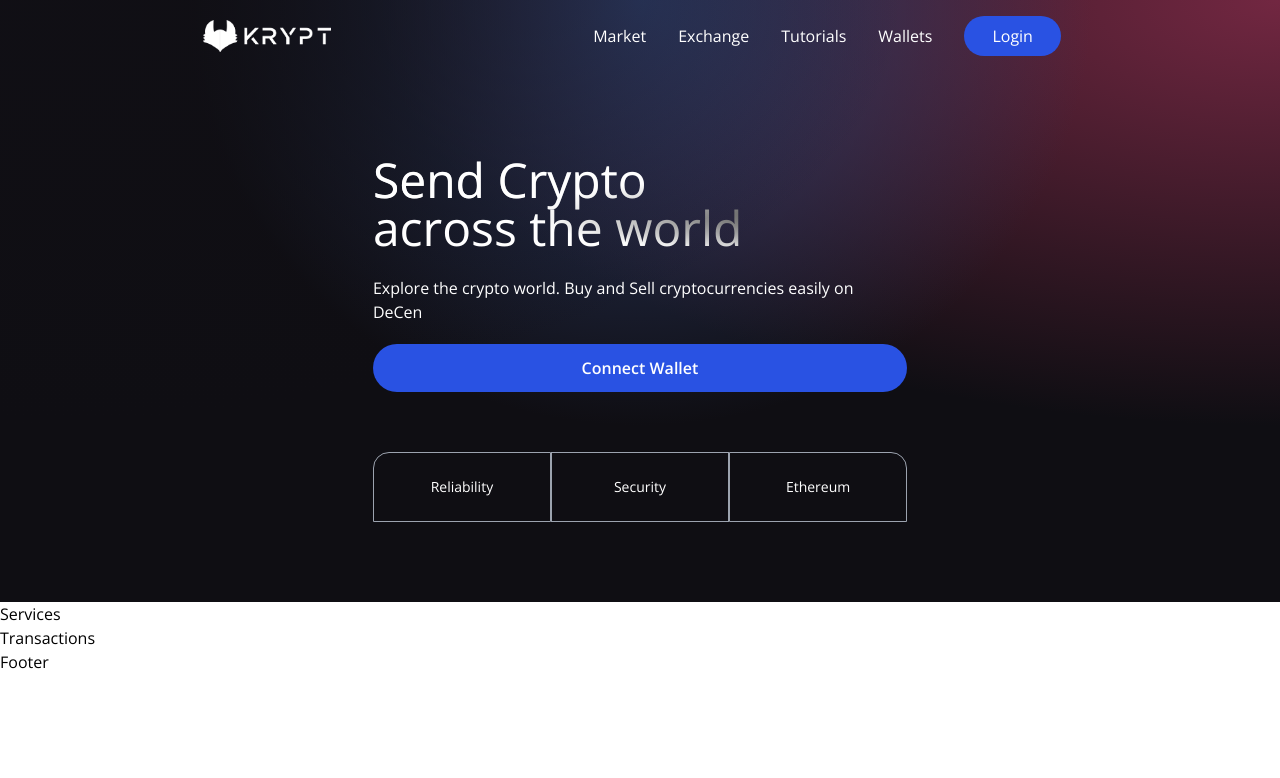
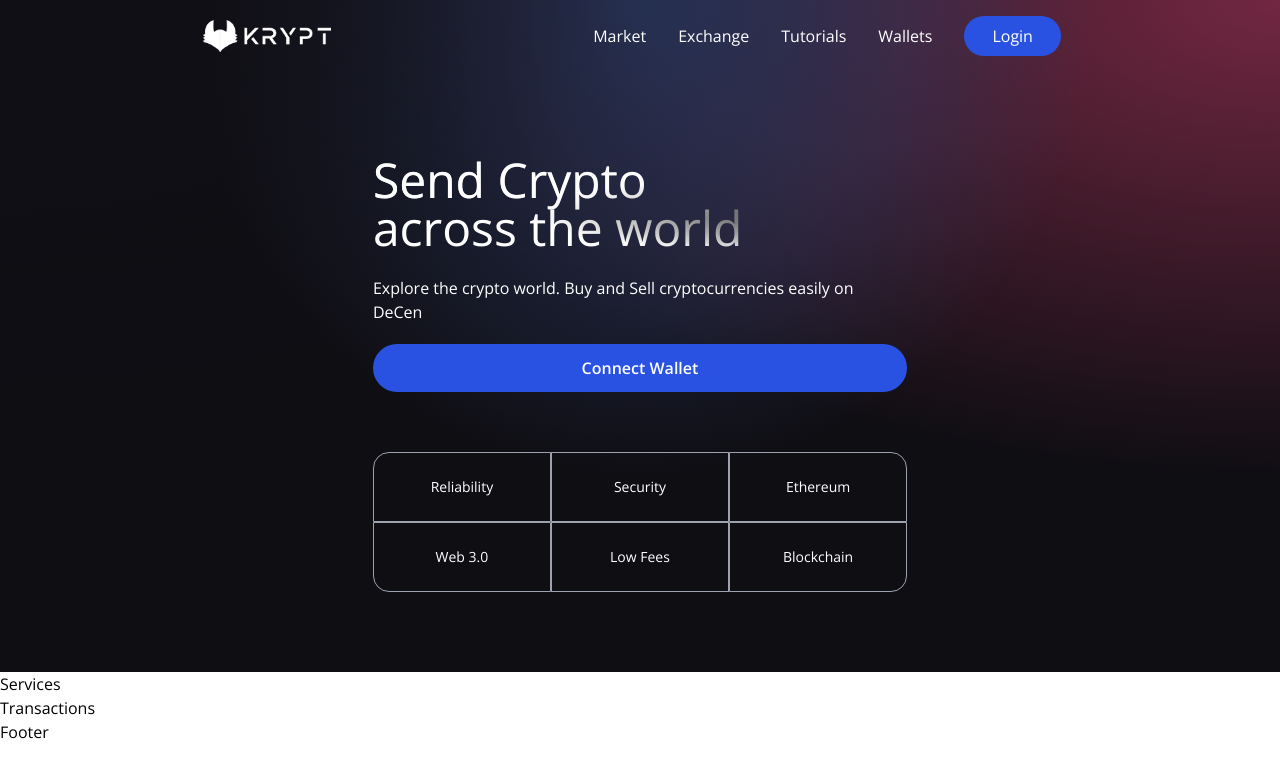
Before and after one commit to Bmullzz/DeCen, a React (Vite) app in the folder client/: page / in a window 1280 px wide. Shown: the top 778 px of the page. Built offline with nearby package versions, Linux system fonts and the light colour scheme.

Commit message:
Finsihed grid with keywords

```diff
--- a/client/src/components/Welcome.jsx
+++ b/client/src/components/Welcome.jsx
@@ -38,11 +38,21 @@ const Welcome = () => {
                         <div className={`rounded-tr-2xl ${commonStyles}`}>
                             Ethereum
                         </div>
+                        <div className={`rounded-bl-2xl ${commonStyles}`}>
+                            Web 3.0
+                        </div>
+                        <div className={commonStyles}>Low Fees</div>
+                        <div className={`rounded-br-2xl ${commonStyles}`}>
+                            Blockchain
+                        </div>
                     </div>
+                </div>
+                <div>
+
                 </div>
             </div>
         </div>
-    )
+    );
 }
 
 export default Welcome;
```
